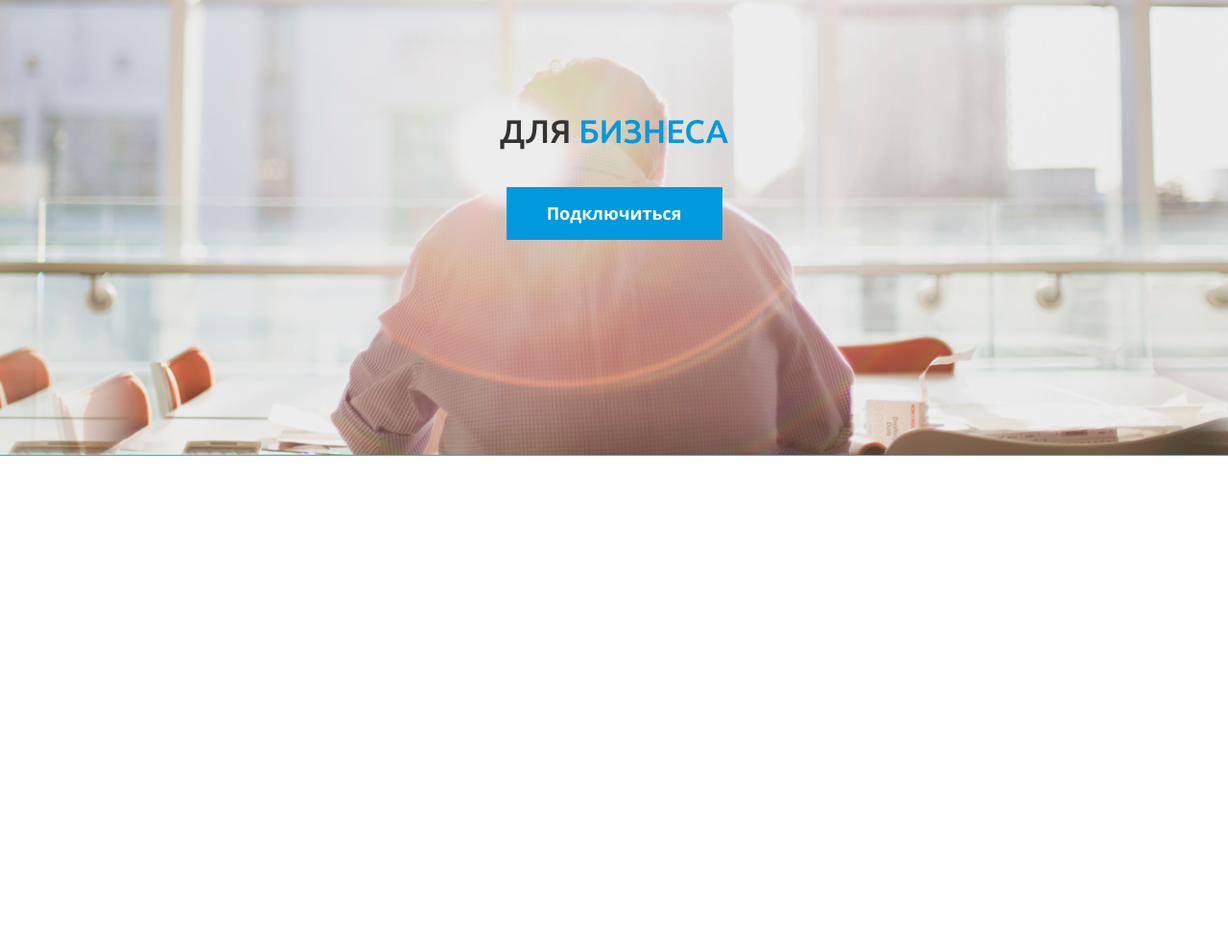
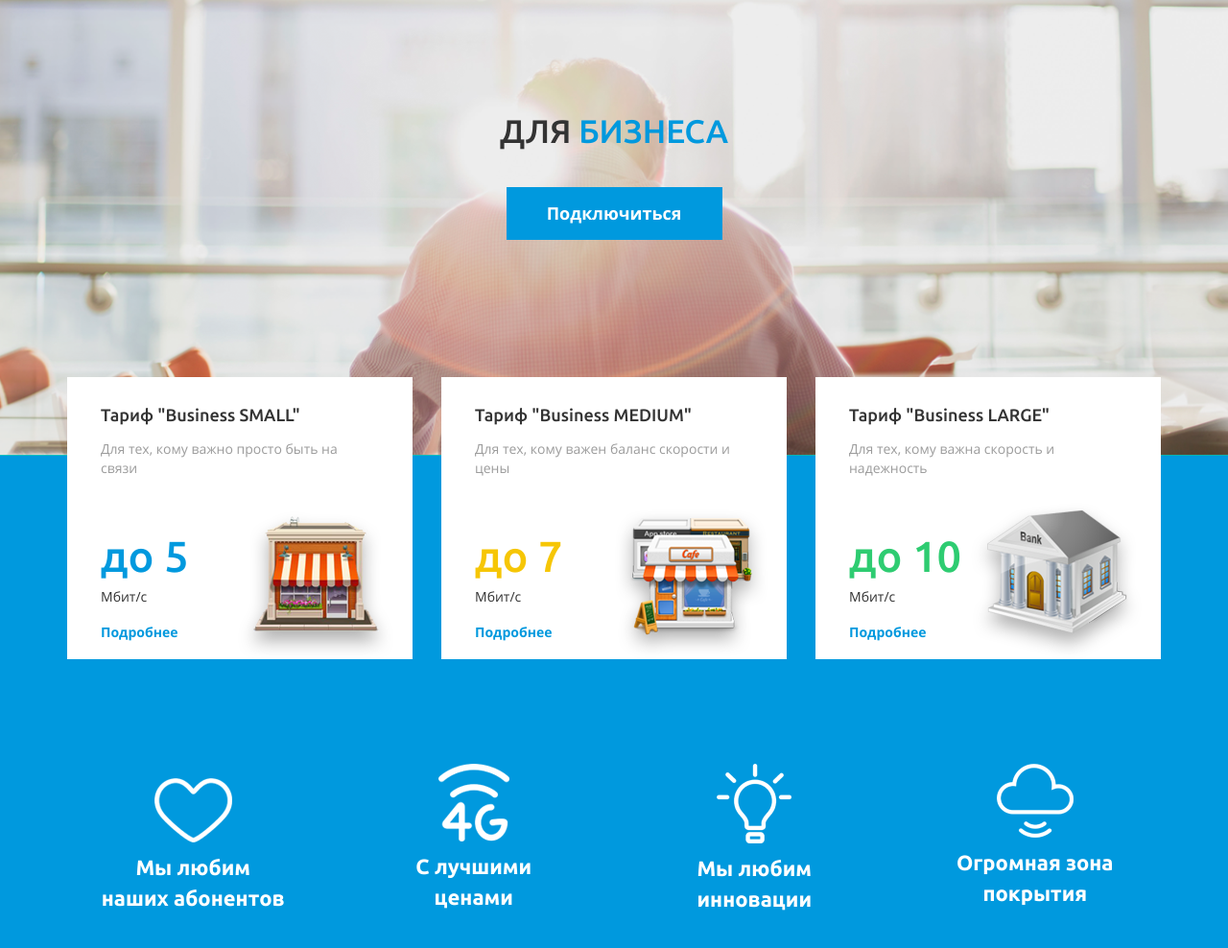
Before and after one commit to an4morph/skynet, a plain HTML site: page index.html in a window 1280 px wide. Shown: the part 112-1100 px from the top of the page at 96% size. Before the commit the page ends 800 px from the top, so only its background shows below. Drawn offline with nearby package versions, Linux system fonts and the light colour scheme; files whose address does not match are found by name; a web font is replaced by a local one.

Commit message:
advantages

```diff
--- a/index.html
+++ b/index.html
@@ -65,7 +65,61 @@
       </main>
     </div>
   </header>
+  <div class="advantages">
+    <div class="container">
+      <div class="row">
+        <div class="col-md-4">
+          <div class="tarif">
+            <h3>Тариф "Business SMALL"</h3>
+            <p class="grey-text">Для тех, кому важно просто быть на связи</p>
+            <p class="blue-text">до 5</p>
+            <p>Мбит/с</p>
+            <p class="more">Подробнее</p>
+            <img src="img/tarif/small.png">
+          </div>
+        </div>
+        <div class="col-md-4">
+          <div class="tarif">
+            <h3>Тариф "Business MEDIUM"</h3>
+            <p class="grey-text">Для тех, кому важен баланс скорости и цены</p>
+            <p class="yellow-text">до 7</p>
+            <p>Мбит/с</p>
+            <p class="more">Подробнее</p>
+            <img src="img/tarif/medium.png">
+          </div>
+        </div>
+        <div class="col-md-4">
+          <div class="tarif">
+            <h3>Тариф "Business LARGE"</h3>
+            <p class="grey-text">Для тех, кому важна скорость и надежность</p>
+            <p class="green-text">до 10</p>
+            <p>Мбит/с</p>
+            <p class="more">Подробнее</p>
+            <img src="img/tarif/big.png">
+          </div>
+        </div>
+      </div>
+      <div class="advs row">
+        <div class="heart col-md-3">
+          <img src="img/icons/heart.png">
+          <p>Мы любим наших абонентов</p>
+        </div>
+        <div class="fourg col-md-3">
+          <img src="img/icons/4g.png">
+          <p>С лучшими ценами</p>
+        </div>
+        <div class="lamp col-md-3">
+          <img src="img/icons/lamp.png">
+          <p>Мы любим инновации</p>
+        </div>
+        <div class="cloud col-md-3">
+          <img src="img/icons/cloud.png">
+          <p>Огромная зона покрытия</p>
+        </div>
+      </div>
+    </div>
 
+  </div>
     <!-- jQuery (necessary for Bootstrap's JavaScript plugins) -->
     <script src="https://ajax.googleapis.com/ajax/libs/jquery/1.12.4/jquery.min.js"></script>
     <!-- Include all compiled plugins (below), or include individual files as needed -->
--- a/scss/style.scss
+++ b/scss/style.scss
@@ -30,6 +30,15 @@ $white : #ffffff;
 /*================span-classes==================*/
 .blue-text{
 	color: $lblue;
+}
+.yellow-text{
+	color: #f6c605;
+}
+.green-text{
+	color: #2ecc71;
+}
+.grey-text{
+	color: $lgrey;
 }
 /*=========================================*/
 
@@ -161,3 +170,59 @@ header{
 		}
 	}
 }
+.advantages{
+	background-color: $lblue;
+	.tarif{
+		position: relative;
+		height: 294px;
+		background-color: $white;
+		padding: 30px 50px 30px 35px;
+		margin-top: -82px;
+		img{
+			position: absolute;
+			bottom: 0;
+			right: 20px;
+		}
+		h3{
+			margin-top: 0;
+			margin-bottom: 15px;
+			font-family: UbuntuMed;
+			font-size: 18px;
+		}
+		p{
+			margin: 0;
+			font-family: OpenSansReg;
+			font-size: 14px;
+		}
+		.blue-text, .yellow-text, .green-text{
+			font-family: UbuntuMed;
+			font-size: 45px;
+			margin-top: 50px;
+		}
+		.more{
+			margin-top: 17px;
+			color: $lblue;
+			font-family: OpenSansBold;
+			cursor: pointer;
+		}
+	}
+	.advs{
+		text-align: center;
+		padding: 109px 0;
+		p{
+			margin-top: 10px;
+			color: $white;
+			font-family: UbuntuBold;
+			font-size: 22px;
+		}
+		.heart, .lamp, .cloud{
+			padding: 0 50px;
+		}
+		.fourg{
+			padding: 0 85px;
+		}
+		.heart{
+			padding-top: 15px;
+		}
+	}
+}
```
Also changed, not shown: css/style.css, 1 other file.
